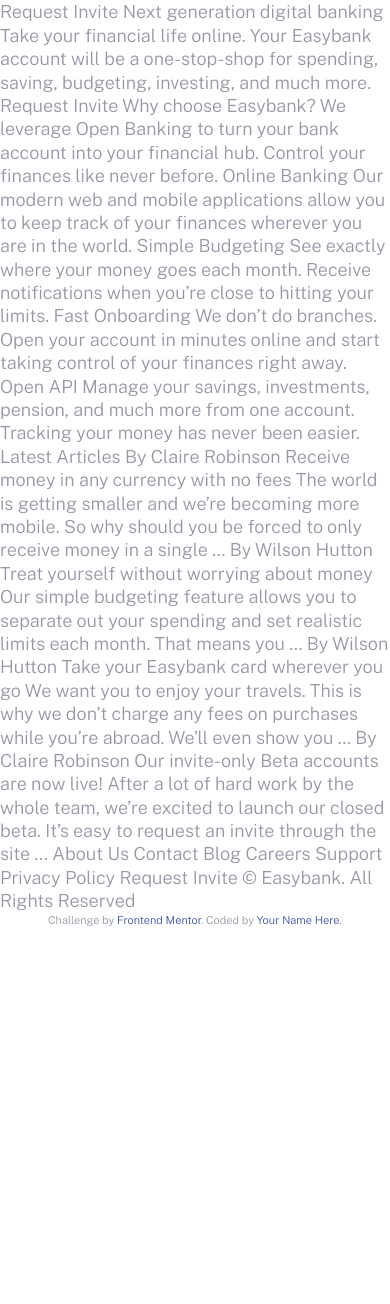
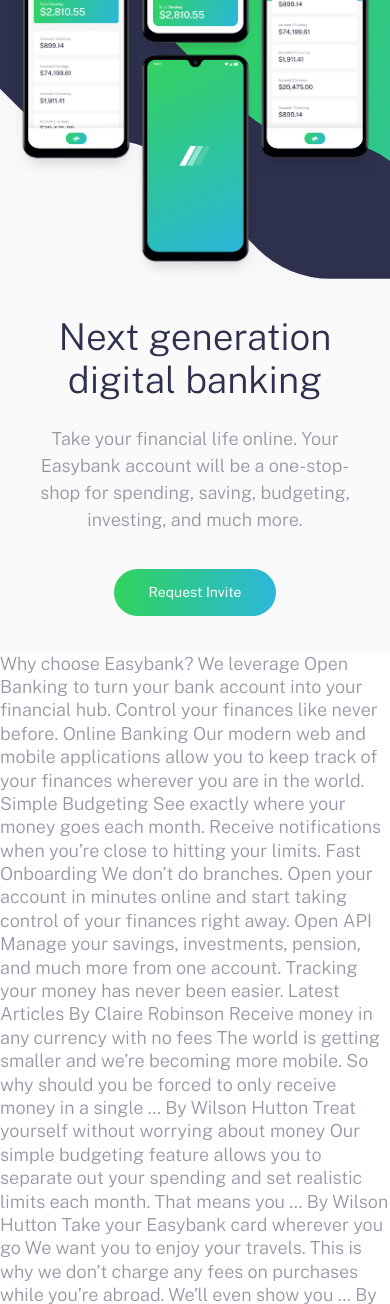
Before and after one commit to YaSh8202/EasyBank-Project, a PHP site: page / in a window 390 px wide. Shown: the part 61-1365 px from the top of the page. Before the commit the page ends 987 px from the top, so only its background shows below. Run offline with PHP 8.4, Linux system fonts and the light colour scheme.

Commit message:
Responsive Hero Added

```diff
--- a/app/scss/_globals.scss
+++ b/app/scss/_globals.scss
@@ -17,9 +17,18 @@
   font-size: $font-med;
   color: $grayishBlue;
   font-weight: 300;
-  &.noscroll{
+  &.noscroll {
     overflow: hidden;
   }
+  @include breakpoint-up(large) {
+    font-size: $font-med;
+  }
+}
+
+h1,
+h2,
+h3 {
+  margin-top: 0px;
 }
 
 a,
@@ -29,12 +38,38 @@
 }
 
 // Spacing
-.container
-{
-  padding-left:1.5rem;
-  padding-right:1.5rem;
+.container {
+  max-width: 69.375rem;
+  margin: 0 auto;
+
+  &--pall {
+    padding-top: 2.25rem;
+    padding-bottom: 2.25rem;
+    padding-left: 1.5rem;
+    padding-right: 1.5rem;
+  }
+  &--py {
+    padding-top: 2.25rem;
+    padding-bottom: 2.25rem;
+  }
+  &--px {
+    padding-left: 1.5rem;
+    padding-right: 1.5rem;
+  }
+
+  &--pt {
+    padding-top: 2.25rem;
+  }
+  &--pr {
+    padding-right: 1.5rem;
+  }
+  &--pb {
+    padding-bottom: 2.25rem;
+  }
+  &--pl {
+    padding-left: 1.5rem;
+  }
 }
-
 
 // Flexbox
 .flex {
@@ -54,13 +89,19 @@
 
 button,
 .button {
+  display: inline-block;
   padding: 0.875rem 2.1875rem;
   border-radius: 50px;
   cursor: pointer;
   background: linear-gradient(to right, $limeGreen, $brightCyan);
   border: none;
   color: $white;
+  font-size: $font-sm;
   font-weight: 400;
+  transition: opacity 300ms ease-in-out;
+  &:hover {
+    opacity: 0.75;
+  }
 }
 
 //visibility
--- a/app/scss/_header.scss
+++ b/app/scss/_header.scss
@@ -117,12 +117,5 @@
       }
     }
   }
-  &__cta {
-    font-size: $font-sm;
-    color: $white;
-    transition: opacity 300ms ease-in-out;
-    &:hover {
-      opacity: 0.75;
-    }
-  }
+
 }
--- /dev/null
+++ b/app/scss/_hero.scss
@@ -0,0 +1,97 @@
+.hero {
+  background-color: $veryLightGray;
+  .container {
+    @include breakpoint-up(large) {
+      display: flex;
+      align-items: center;
+    }
+  }
+
+  &__image {
+    position: relative;
+    background-image: url("/images/bg-intro-mobile.svg");
+    background-size: cover;
+    background-repeat: no-repeat;
+    background-position: center center;
+    min-height: 17.5rem;
+
+    @include breakpoint-up(medium){
+      min-height: 25rem;
+      background-position: center 60%;
+    }
+
+    @include breakpoint-up(large) {
+      flex: 3;
+      order: 2;
+      height: 41rem;
+      background-image: none;
+      // background-position: left center;
+    }
+    &::before,
+    &::after {
+      // border: 1px solid magenta;
+    }
+
+    &::before {
+
+
+
+      @include breakpoint-up(large) {
+        content: "";
+        position: absolute;
+        height: 100%;
+        background-image: url("/images/bg-intro-desktop.svg");
+        // background-size: 93%;
+        background-repeat: no-repeat;
+        background-position: center bottom;
+        width: 150%;
+        background-size: 122%;
+        background-position: 0% 83%;
+      }
+    }
+    &::after {
+      @include breakpoint-up(medium){
+        background-size: 52%;
+      }
+      content: "";
+      position: absolute;
+      height: 100%;
+      width: 100%;
+      background-image: url("/images/image-mockups.png");
+      background-size: 93%;
+      background-repeat: no-repeat;
+      background-position: center bottom;
+      @include breakpoint-up(large) {
+        height: 122%;
+        width: 120%;
+        background-size: 94%;
+        background-position: center 150%;
+        left: 22%;
+      }
+    }
+  }
+  &__text {
+    text-align: center;
+
+    @include breakpoint-up(large) {
+      flex: 2;
+      order: 1;
+      text-align: left;
+    }
+
+    h1 {
+      font-weight: 300;
+      font-size: 2.31rem;
+      line-height: 1.15;
+      color: $darkBlue;
+      margin-bottom: 1.5rem;
+      @include breakpoint-up(large) {
+        font-size: $font-xlg;
+      }
+    }
+    p {
+      line-height: 1.5;
+      margin-bottom: 2.25rem;
+    }
+  }
+}
--- a/app/scss/_variables.scss
+++ b/app/scss/_variables.scss
@@ -10,3 +10,5 @@
 //font-size
 $font-sm: 0.875rem; //14px
 $font-med: 1.125rem;//18 px
+$font-lg: 1.25rem;//20px
+$font-xlg: 3.25rem;
--- a/app/scss/style.scss
+++ b/app/scss/style.scss
@@ -1,5 +1,6 @@
 @import "variables";
 @import "mixins";
 @import "animations";
+@import "globals";
 @import "header";
-@import "globals";
+@import "hero";
--- a/dist/style.css
+++ b/dist/style.css
@@ -70,6 +70,146 @@
 .fade-out {
   -webkit-animation: fade-out 200ms ease-in-out forwards;
           animation: fade-out 200ms ease-in-out forwards;
+}
+
+html {
+  font-size: 100%;
+  -webkit-box-sizing: border-box;
+          box-sizing: border-box;
+}
+
+*,
+*::before,
+*::after {
+  -webkit-box-sizing: inherit;
+          box-sizing: inherit;
+}
+
+body {
+  margin: 0;
+  padding: 0;
+  line-height: 1.3;
+  font-family: "Public Sans", sans-serif;
+  font-size: 1.125rem;
+  color: #9698a6;
+  font-weight: 300;
+}
+
+body.noscroll {
+  overflow: hidden;
+}
+
+@media (min-width: 64em) {
+  body {
+    font-size: 1.125rem;
+  }
+}
+
+h1,
+h2,
+h3 {
+  margin-top: 0px;
+}
+
+a,
+a:visited,
+a:hover {
+  text-decoration: none;
+}
+
+.container {
+  max-width: 69.375rem;
+  margin: 0 auto;
+}
+
+.container--pall {
+  padding-top: 2.25rem;
+  padding-bottom: 2.25rem;
+  padding-left: 1.5rem;
+  padding-right: 1.5rem;
+}
+
+.container--py {
+  padding-top: 2.25rem;
+  padding-bottom: 2.25rem;
+}
+
+.container--px {
+  padding-left: 1.5rem;
+  padding-right: 1.5rem;
+}
+
+.container--pt {
+  padding-top: 2.25rem;
+}
+
+.container--pr {
+  padding-right: 1.5rem;
+}
+
+.container--pb {
+  padding-bottom: 2.25rem;
+}
+
+.container--pl {
+  padding-left: 1.5rem;
+}
+
+.flex {
+  display: -webkit-box;
+  display: -ms-flexbox;
+  display: flex;
+}
+
+.flex-jc-sb {
+  -webkit-box-pack: justify;
+      -ms-flex-pack: justify;
+          justify-content: space-between;
+}
+
+.flex-jc-c {
+  -webkit-box-pack: center;
+      -ms-flex-pack: center;
+          justify-content: center;
+}
+
+.flex-ai-c {
+  -webkit-box-align: center;
+      -ms-flex-align: center;
+          align-items: center;
+}
+
+button,
+.button {
+  display: inline-block;
+  padding: 0.875rem 2.1875rem;
+  border-radius: 50px;
+  cursor: pointer;
+  background: -webkit-gradient(linear, left top, right top, from(#31d35c), to(#2bb7da));
+  background: linear-gradient(to right, #31d35c, #2bb7da);
+  border: none;
+  color: white;
+  font-size: 0.875rem;
+  font-weight: 400;
+  -webkit-transition: opacity 300ms ease-in-out;
+  transition: opacity 300ms ease-in-out;
+}
+
+button:hover,
+.button:hover {
+  opacity: 0.75;
+}
+
+@media (max-width: 63.9375em) {
+  .hide-for-mobile {
+    display: none;
+  }
+}
+
+@media (min-width: 64em) {
+  .hide-for-desktop {
+    display: none;
+  }
 }
 
 .header.open .overlay {
@@ -182,100 +322,123 @@
   opacity: 1;
 }
 
-.header__cta {
-  font-size: 0.875rem;
-  color: white;
-  -webkit-transition: opacity 300ms ease-in-out;
-  transition: opacity 300ms ease-in-out;
+.hero {
+  background-color: #fafafa;
 }
 
-.header__cta:hover {
-  opacity: 0.75;
+@media (min-width: 64em) {
+  .hero .container {
+    display: -webkit-box;
+    display: -ms-flexbox;
+    display: flex;
+    -webkit-box-align: center;
+        -ms-flex-align: center;
+            align-items: center;
+  }
 }
 
-html {
-  font-size: 100%;
-  -webkit-box-sizing: border-box;
-          box-sizing: border-box;
+.hero__image {
+  position: relative;
+  background-image: url("/images/bg-intro-mobile.svg");
+  background-size: cover;
+  background-repeat: no-repeat;
+  background-position: center center;
+  min-height: 17.5rem;
 }
 
-*,
-*::before,
-*::after {
-  -webkit-box-sizing: inherit;
-          box-sizing: inherit;
-}
-
-body {
-  margin: 0;
-  padding: 0;
-  line-height: 1.3;
-  font-family: "Public Sans", sans-serif;
-  font-size: 1.125rem;
-  color: #9698a6;
-  font-weight: 300;
-}
-
-body.noscroll {
-  overflow: hidden;
-}
-
-a,
-a:visited,
-a:hover {
-  text-decoration: none;
-}
-
-.container {
-  padding-left: 1.5rem;
-  padding-right: 1.5rem;
-}
-
-.flex {
-  display: -webkit-box;
-  display: -ms-flexbox;
-  display: flex;
-}
-
-.flex-jc-sb {
-  -webkit-box-pack: justify;
-      -ms-flex-pack: justify;
-          justify-content: space-between;
-}
-
-.flex-jc-c {
-  -webkit-box-pack: center;
-      -ms-flex-pack: center;
-          justify-content: center;
-}
-
-.flex-ai-c {
-  -webkit-box-align: center;
-      -ms-flex-align: center;
-          align-items: center;
-}
-
-button,
-.button {
-  padding: 0.875rem 2.1875rem;
-  border-radius: 50px;
-  cursor: pointer;
-  background: -webkit-gradient(linear, left top, right top, from(#31d35c), to(#2bb7da));
-  background: linear-gradient(to right, #31d35c, #2bb7da);
-  border: none;
-  color: white;
-  font-weight: 400;
-}
-
-@media (max-width: 63.9375em) {
-  .hide-for-mobile {
-    display: none;
+@media (min-width: 40em) {
+  .hero__image {
+    min-height: 25rem;
+    background-position: center 60%;
   }
 }
 
 @media (min-width: 64em) {
-  .hide-for-desktop {
-    display: none;
+  .hero__image {
+    -webkit-box-flex: 3;
+        -ms-flex: 3;
+            flex: 3;
+    -webkit-box-ordinal-group: 3;
+        -ms-flex-order: 2;
+            order: 2;
+    height: 41rem;
+    background-image: none;
   }
 }
+
+@media (min-width: 64em) {
+  .hero__image::before {
+    content: "";
+    position: absolute;
+    height: 100%;
+    background-image: url("/images/bg-intro-desktop.svg");
+    background-repeat: no-repeat;
+    background-position: center bottom;
+    width: 150%;
+    background-size: 122%;
+    background-position: 0% 83%;
+  }
+}
+
+.hero__image::after {
+  content: "";
+  position: absolute;
+  height: 100%;
+  width: 100%;
+  background-image: url("/images/image-mockups.png");
+  background-size: 93%;
+  background-repeat: no-repeat;
+  background-position: center bottom;
+}
+
+@media (min-width: 40em) {
+  .hero__image::after {
+    background-size: 52%;
+  }
+}
+
+@media (min-width: 64em) {
+  .hero__image::after {
+    height: 122%;
+    width: 120%;
+    background-size: 94%;
+    background-position: center 150%;
+    left: 22%;
+  }
+}
+
+.hero__text {
+  text-align: center;
+}
+
+@media (min-width: 64em) {
+  .hero__text {
+    -webkit-box-flex: 2;
+        -ms-flex: 2;
+            flex: 2;
+    -webkit-box-ordinal-group: 2;
+        -ms-flex-order: 1;
+            order: 1;
+    text-align: left;
+  }
+}
+
+.hero__text h1 {
+  font-weight: 300;
+  font-size: 2.31rem;
+  line-height: 1.15;
+  color: #2d314d;
+  margin-bottom: 1.5rem;
+}
+
+@media (min-width: 64em) {
+  .hero__text h1 {
+    font-size: 3.25rem;
+  }
+}
+
+.hero__text p {
+  line-height: 1.5;
+  margin-bottom: 2.25rem;
+}
 /*# sourceMappingURL=style.css.map */
--- a/index.html
+++ b/index.html
@@ -36,7 +36,7 @@
     <header class="header">
       <div class="overlay has-fade"></div>
 
-      <nav class="flex flex-jc-sb flex-ai-c container">
+      <nav class="flex flex-jc-sb flex-ai-c container container--pall">
         <a href="/" class="header__logo">
           <img src="/images/logo.svg" alt="Easybank" />
         </a>
@@ -55,44 +55,53 @@
           <a href="#">Careers</a>
         </div>
 
-        <a href="#" class="button header__cta hide-for-mobile"
-          >Request Invite</a
-        >
+        <a href="#" class="button hide-for-mobile">Request Invite</a>
       </nav>
 
       <div class="header__menu has-fade">
         <a href="">Home</a>
         <a href="">About</a>
         <a href="">Contact</a>
-        <a href="">Blog</a
-        ><a href="">Careers</a>
+        <a href="">Blog</a><a href="">Careers</a>
       </div>
     </header>
 
-    Request Invite Next generation digital banking Take your financial life
-    online. Your Easybank account will be a one-stop-shop for spending, saving,
-    budgeting, investing, and much more. Request Invite Why choose Easybank? We
-    leverage Open Banking to turn your bank account into your financial hub.
-    Control your finances like never before. Online Banking Our modern web and
-    mobile applications allow you to keep track of your finances wherever you
-    are in the world. Simple Budgeting See exactly where your money goes each
-    month. Receive notifications when you’re close to hitting your limits. Fast
-    Onboarding We don’t do branches. Open your account in minutes online and
-    start taking control of your finances right away. Open API Manage your
-    savings, investments, pension, and much more from one account. Tracking your
-    money has never been easier. Latest Articles By Claire Robinson Receive
-    money in any currency with no fees The world is getting smaller and we’re
-    becoming more mobile. So why should you be forced to only receive money in a
-    single … By Wilson Hutton Treat yourself without worrying about money Our
-    simple budgeting feature allows you to separate out your spending and set
-    realistic limits each month. That means you … By Wilson Hutton Take your
-    Easybank card wherever you go We want you to enjoy your travels. This is why
-    we don’t charge any fees on purchases while you’re abroad. We’ll even show
-    you … By Claire Robinson Our invite-only Beta accounts are now live! After a
-    lot of hard work by the whole team, we’re excited to launch our closed beta.
-    It’s easy to request an invite through the site ... About Us Contact Blog
-    Careers Support Privacy Policy Request Invite © Easybank. All Rights
-    Reserved
+    <section class="hero">
+      <div class="container">
+        <div class="hero__image"></div>
+        <div class="hero__text container--pall">
+          <h1>Next generation digital banking</h1>
+          <p>
+            Take your financial life online. Your Easybank account will be a
+            one-stop-shop for spending, saving, budgeting, investing, and much
+            more.
+          </p>
+          <a href="#" class="button">Request Invite</a>
+        </div>
+      </div>
+    </section>
+
+    Why choose Easybank? We leverage Open Banking to turn your bank account into
+    your financial hub. Control your finances like never before. Online Banking
+    Our modern web and mobile applications allow you to keep track of your
+    finances wherever you are in the world. Simple Budgeting See exactly where
+    your money goes each month. Receive notifications when you’re close to
+    hitting your limits. Fast Onboarding We don’t do branches. Open your account
+    in minutes online and start taking control of your finances right away. Open
+    API Manage your savings, investments, pension, and much more from one
+    account. Tracking your money has never been easier. Latest Articles By
+    Claire Robinson Receive money in any currency with no fees The world is
+    getting smaller and we’re becoming more mobile. So why should you be forced
+    to only receive money in a single … By Wilson Hutton Treat yourself without
+    worrying about money Our simple budgeting feature allows you to separate out
+    your spending and set realistic limits each month. That means you … By
+    Wilson Hutton Take your Easybank card wherever you go We want you to enjoy
+    your travels. This is why we don’t charge any fees on purchases while you’re
+    abroad. We’ll even show you … By Claire Robinson Our invite-only Beta
+    accounts are now live! After a lot of hard work by the whole team, we’re
+    excited to launch our closed beta. It’s easy to request an invite through
+    the site ... About Us Contact Blog Careers Support Privacy Policy Request
+    Invite © Easybank. All Rights Reserved
 
     <div class="attribution">
       Challenge by
```
Also changed, not shown: 1 other file.
